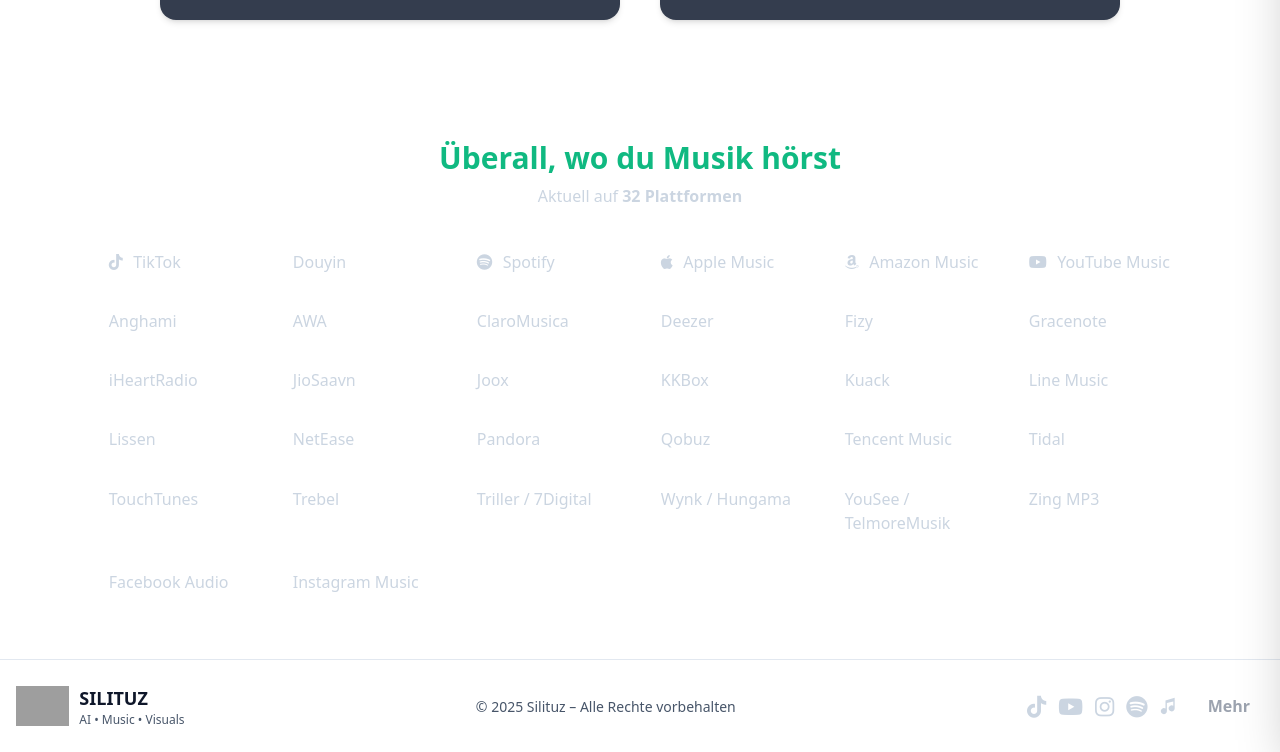
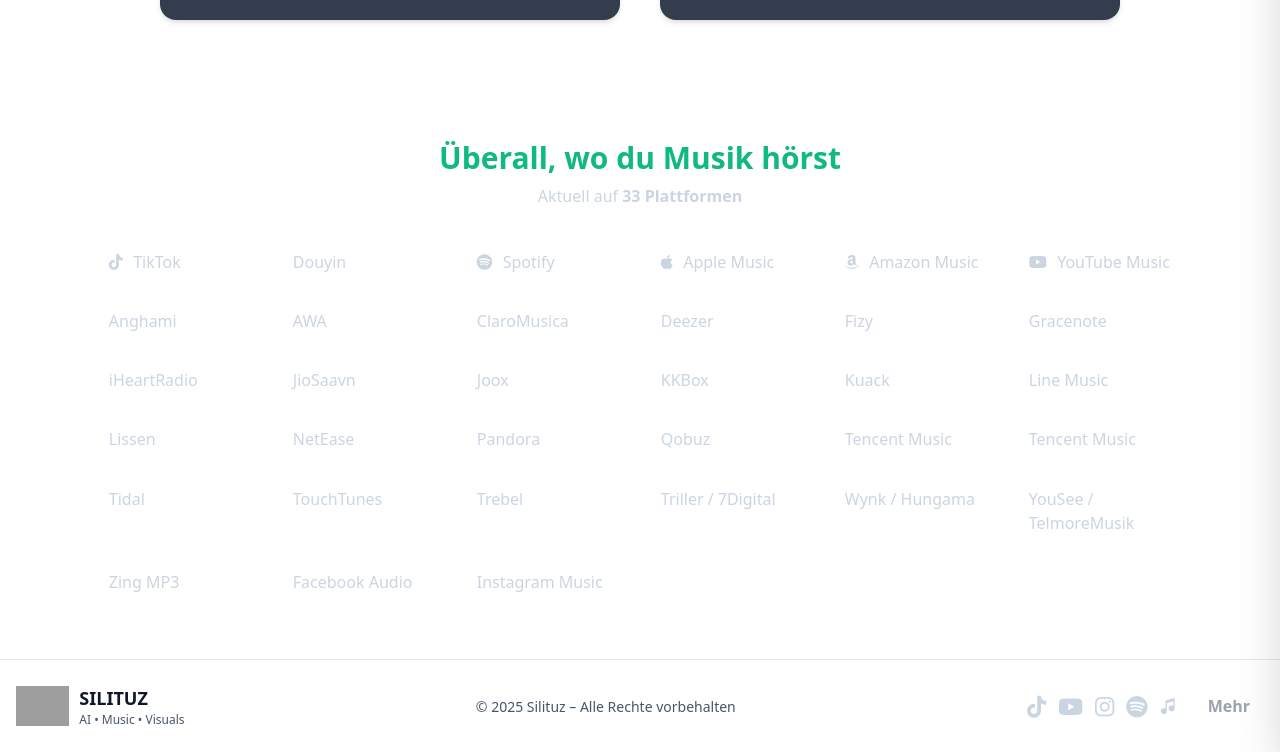
Before and after one commit to Silituz/silituz-website, a Jekyll site: the page built from music.html, in a window 1280 px wide and 900 px high, scrolled down 1473 px, cut to the strip 148-900 px from the top of the window. Built offline with Jekyll 4.4.1, drawn with Linux system fonts in a browser that asks for light colours; nearby versions of some CDN libraries; grey boxes are pictures that could not be loaded.

Commit message:
Update music_shared.html

```diff
--- a/_includes/music_shared.html
+++ b/_includes/music_shared.html
@@ -309,35 +309,36 @@
 
     <ul class="grid grid-cols-2 sm:grid-cols-3 md:grid-cols-4 lg:grid-cols-6 gap-4">
       <!-- 1–32 -->
-      <li><a class="platform brand-tiktok"        href="https://www.tiktok.com/"        target="_blank" rel="noopener" aria-label="TikTok"><i class="fab fa-tiktok"></i><span>TikTok</span></a></li>
+      <li><a class="platform brand-tiktok"        href="https://www.tiktok.com/@silituz?is_from_webapp=1&sender_device=pc"        target="_blank" rel="noopener" aria-label="TikTok"><i class="fab fa-tiktok"></i><span>TikTok</span></a></li>
       <li><a class="platform brand-douyin"        href="https://www.douyin.com/"        target="_blank" rel="noopener" aria-label="Douyin"><span>Douyin</span></a></li>
-      <li><a class="platform brand-spotify"       href="https://spotify.com/"           target="_blank" rel="noopener" aria-label="Spotify"><i class="fab fa-spotify"></i><span>Spotify</span></a></li>
-      <li><a class="platform brand-apple"         href="https://music.apple.com/"       target="_blank" rel="noopener" aria-label="Apple Music"><i class="fab fa-apple"></i><span>Apple Music</span></a></li>
-      <li><a class="platform brand-amazon"        href="https://music.amazon.com/"      target="_blank" rel="noopener" aria-label="Amazon Music"><i class="fab fa-amazon"></i><span>Amazon Music</span></a></li>
-      <li><a class="platform brand-youtube"       href="https://music.youtube.com/"     target="_blank" rel="noopener" aria-label="YouTube Music"><i class="fab fa-youtube"></i><span>YouTube Music</span></a></li>
-      <li><a class="platform" href="https://www.anghami.com/"       target="_blank" rel="noopener"><span>Anghami</span></a></li>
+      <li><a class="platform brand-spotify"       href="https://open.spotify.com/intl-de/artist/0l3OqhrDQ7No2fPCIP0i5h?si=owoEbSvMSkSL-GSlLG1fsw"           target="_blank" rel="noopener" aria-label="Spotify"><i class="fab fa-spotify"></i><span>Spotify</span></a></li>
+      <li><a class="platform brand-apple"         href="https://music.apple.com/de/artist/silituz/1815637787"       target="_blank" rel="noopener" aria-label="Apple Music"><i class="fab fa-apple"></i><span>Apple Music</span></a></li>
+      <li><a class="platform brand-amazon"        href="https://amazon.com/music/player/artists/B0F94LSDR3/silituz?marketplaceId=ATVPDKIKX0DER&musicTerritory=US&ref=dm_sh_RpP4rUcdL36oMyt6yB9g4nyQA"      target="_blank" rel="noopener" aria-label="Amazon Music"><i class="fab fa-amazon"></i><span>Amazon Music</span></a></li>
+      <li><a class="platform brand-youtube"       href="https://www.youtube.com/channel/UCq6M6rPTxkIsgHB0LN0ljI"     target="_blank" rel="noopener" aria-label="YouTube Music"><i class="fab fa-youtube"></i><span>YouTube Music</span></a></li>
+      <li><a class="platform" href="https://open.anghami.com/I37onAdrvXb"       target="_blank" rel="noopener"><span>Anghami</span></a></li>
       <li><a class="platform" href="https://awa.fm/"                 target="_blank" rel="noopener"><span>AWA</span></a></li>
       <li><a class="platform" href="https://www.claromusica.com/"   target="_blank" rel="noopener"><span>ClaroMusica</span></a></li>
-      <li><a class="platform" href="https://www.deezer.com/"        target="_blank" rel="noopener"><span>Deezer</span></a></li>
+      <li><a class="platform" href="https://link.deezer.com/s/31kKhy0YeWIxw60Sw918v"        target="_blank" rel="noopener"><span>Deezer</span></a></li>
       <li><a class="platform" href="https://fizy.com/"              target="_blank" rel="noopener"><span>Fizy</span></a></li>
       <li><a class="platform" href="https://www.gracenote.com/"     target="_blank" rel="noopener"><span>Gracenote</span></a></li>
       <li><a class="platform" href="https://www.iheart.com/"        target="_blank" rel="noopener"><span>iHeartRadio</span></a></li>
-      <li><a class="platform" href="https://www.jiosaavn.com/"      target="_blank" rel="noopener"><span>JioSaavn</span></a></li>
+      <li><a class="platform" href="https://www.jiosaavn.com/artist/silituz-songs/AdVcr7t5Bj8_"      target="_blank" rel="noopener"><span>JioSaavn</span></a></li>
       <li><a class="platform" href="https://www.joox.com/"          target="_blank" rel="noopener"><span>Joox</span></a></li>
       <li><a class="platform" href="https://www.kkbox.com/"         target="_blank" rel="noopener"><span>KKBox</span></a></li>
       <li><a class="platform" href="https://www.kuackmedia.com/"    target="_blank" rel="noopener"><span>Kuack</span></a></li>
-      <li><a class="platform" href="https://music.line.me/"         target="_blank" rel="noopener"><span>Line Music</span></a></li>
+      <li><a class="platform" href="https://lin.ee/Uda49kV"         target="_blank" rel="noopener"><span>Line Music</span></a></li>
       <li><a class="platform" href="https://lissen.to/"             target="_blank" rel="noopener"><span>Lissen</span></a></li>
       <li><a class="platform" href="https://music.163.com/"         target="_blank" rel="noopener"><span>NetEase</span></a></li>
       <li><a class="platform" href="https://www.pandora.com/"       target="_blank" rel="noopener"><span>Pandora</span></a></li>
       <li><a class="platform" href="https://www.qobuz.com/"         target="_blank" rel="noopener"><span>Qobuz</span></a></li>
       <li><a class="platform" href="https://www.tencentmusic.com/"  target="_blank" rel="noopener"><span>Tencent Music</span></a></li>
-      <li><a class="platform" href="https://tidal.com/"             target="_blank" rel="noopener"><span>Tidal</span></a></li>
+      <li><a class="platform" href="https://www.kugou.com/yy/html/search.html#searchType=song&searchKeyWord=silituz"  target="_blank" rel="noopener"><span>Tencent Music</span></a></li>
+      <li><a class="platform" href="https://tidal.com/artist/60343037/u"             target="_blank" rel="noopener"><span>Tidal</span></a></li>
       <li><a class="platform" href="https://www.touchtunes.com/"    target="_blank" rel="noopener"><span>TouchTunes</span></a></li>
       <li><a class="platform" href="https://www.trebel.io/"         target="_blank" rel="noopener"><span>Trebel</span></a></li>
       <li><a class="platform" href="https://www.7digital.com/"      target="_blank" rel="noopener"><span>Triller / 7Digital</span></a></li>
       <li><a class="platform" href="https://wynk.in/"               target="_blank" rel="noopener"><span>Wynk / Hungama</span></a></li>
-      <li><a class="platform" href="https://yousee.dk/musik"        target="_blank" rel="noopener"><span>YouSee / TelmoreMusik</span></a></li>
+      <li><a class="platform" href="https://musik.yousee.dk/kunstner/86029462"        target="_blank" rel="noopener"><span>YouSee / TelmoreMusik</span></a></li>
       <li><a class="platform" href="https://zingmp3.vn/"            target="_blank" rel="noopener"><span>Zing MP3</span></a></li>
       <li><a class="platform" href="https://www.facebook.com/"      target="_blank" rel="noopener"><span>Facebook Audio</span></a></li>
       <li><a class="platform" href="https://www.instagram.com/"     target="_blank" rel="noopener"><span>Instagram Music</span></a></li>
```
